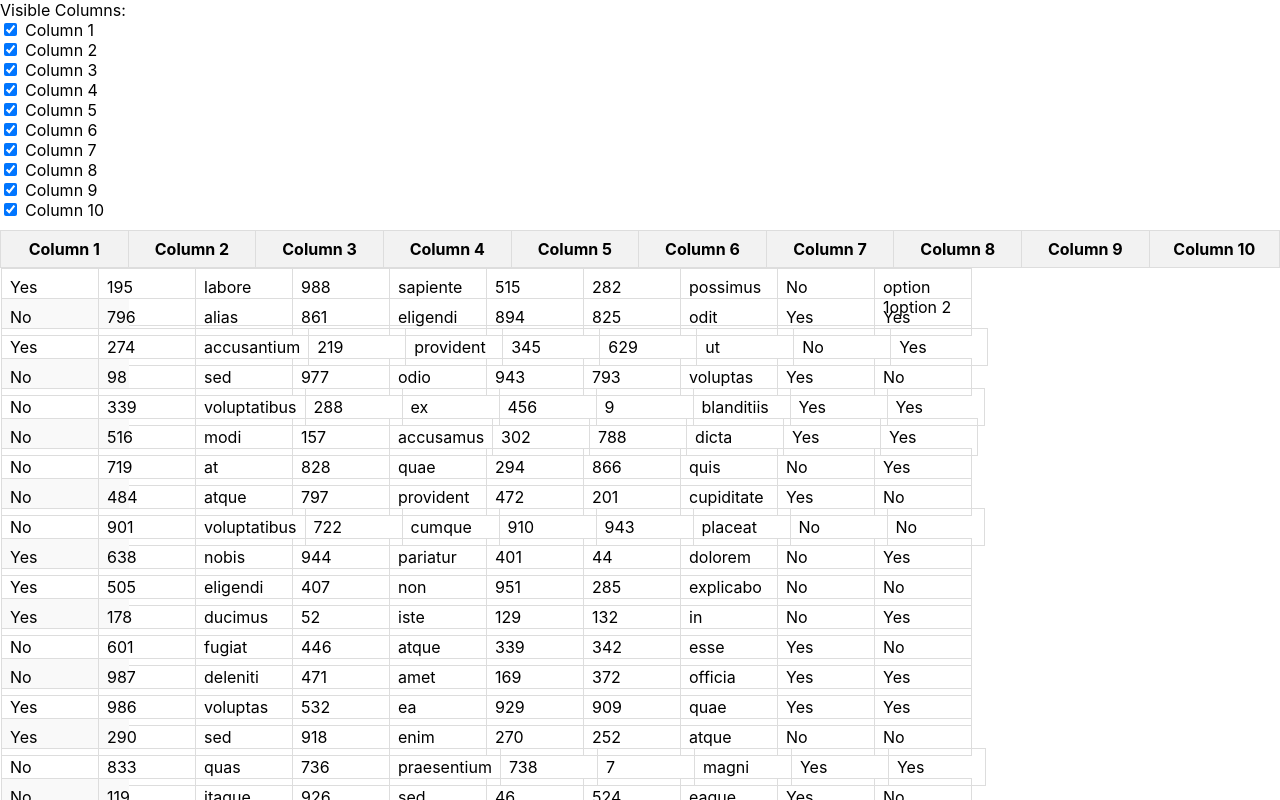
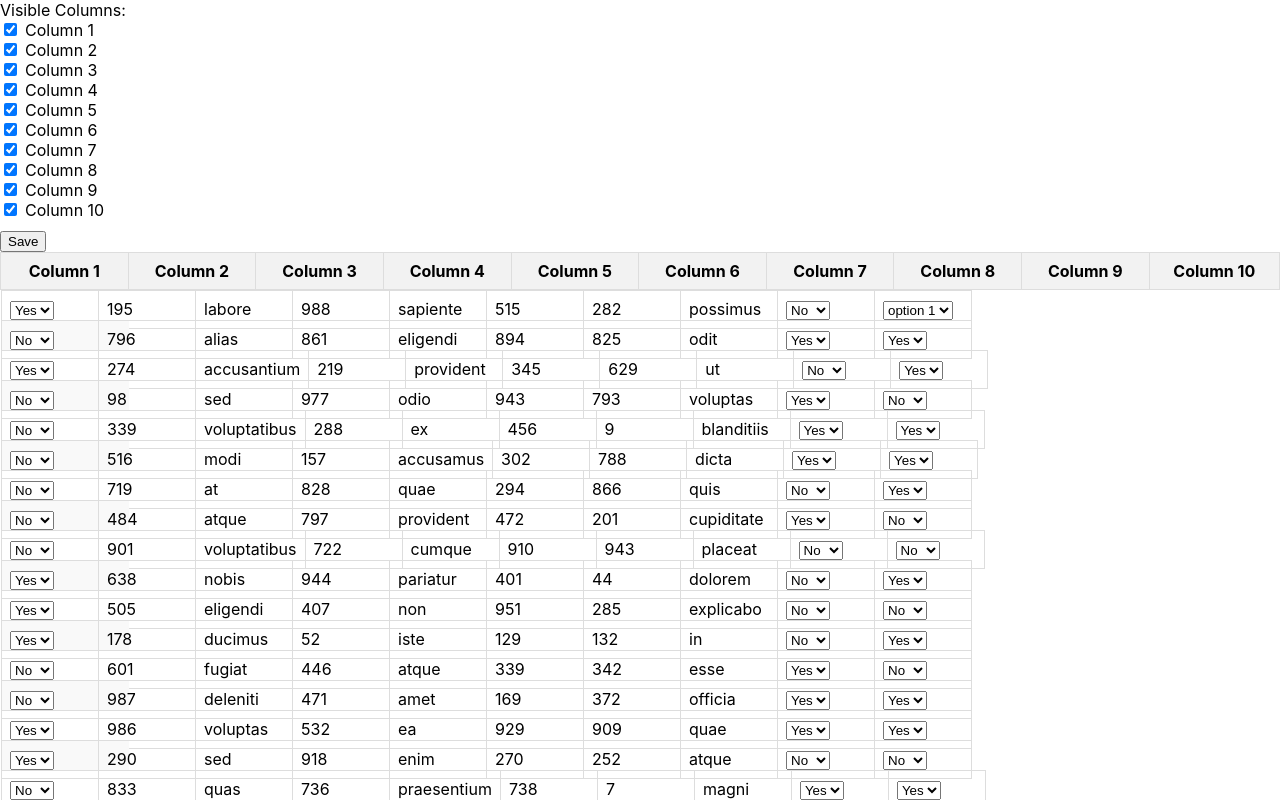
Before and after one commit to aidoha/cemento-task, a React (Create React App) app: page / in a window 1280 px wide. Shown: the top 800 px of the page. Built offline with nearby package versions, Linux system fonts and the light colour scheme.

Commit message:
feat: add sessionstorage & select component fixes

```diff
--- a/src/App.tsx
+++ b/src/App.tsx
@@ -3,7 +3,10 @@ import Table from './components/table';
 import tableDataJson from './table-data.json';
 
 function App() {
-	const [tableData, setTableData] = useState(tableDataJson);
+	const [tableData, setTableData] = useState(
+		JSON.parse(sessionStorage.getItem('tableData') as string) || tableDataJson
+	);
+
 	return (
 		<div>
 			<Table tableData={tableData} setTableData={setTableData} />
--- a/src/components/select/index.tsx
+++ b/src/components/select/index.tsx
@@ -1,17 +1,48 @@
 import React from 'react';
 
 interface SelectProps {
-	options: string[];
+	selected: any;
+	options: any[];
+	onChange: (value: any, rowId: string, columnId: string) => void;
+	editingCell: {
+		rowId: string;
+		columnId: string;
+	};
+	isComplex?: boolean;
 }
 
-const Select: React.FC<SelectProps> = ({ options }) => {
+const Select: React.FC<SelectProps> = ({ options, selected, onChange, editingCell, isComplex }) => {
+	const [selectValue, setSelectValue] = React.useState(selected);
+
+	const handleChange = (event: React.ChangeEvent<HTMLSelectElement>) => {
+		const { value } = event.target;
+		setSelectValue(value);
+
+		if (isComplex) {
+			const newOptions = options.map((option) => {
+				if (option.value === value) {
+					return { ...option, selected: true };
+				}
+				return { ...option, selected: false };
+			});
+			onChange(newOptions, editingCell.rowId, editingCell.columnId);
+		} else {
+			onChange(value, editingCell.rowId, editingCell.columnId);
+		}
+	};
 	return (
-		<select>
-			{options.map((option) => (
-				<option key={option} value={option}>
-					{option}
-				</option>
-			))}
+		<select value={isComplex ? selectValue.value : selectValue} onChange={handleChange}>
+			{isComplex
+				? options.map((option, index) => (
+						<option key={`${option.value}_${index}`} value={option.value}>
+							{option.value}
+						</option>
+				  ))
+				: options.map((option, index) => (
+						<option key={`${option}_${index}`} value={option}>
+							{option === true ? 'Yes' : 'No'}
+						</option>
+				  ))}
 		</select>
 	);
 };
--- a/src/components/table/index.tsx
+++ b/src/components/table/index.tsx
@@ -81,6 +81,10 @@ const DataTable: React.FC<DataTableProps> = ({ tableData, setTableData }) => {
 		}
 	};
 
+	const onSave = () => {
+		sessionStorage.setItem('tableData', JSON.stringify(tableData));
+	};
+
 	const Row: React.FC<{ index: number; style: React.CSSProperties }> = ({ index, style }) => {
 		const row = data[index];
 
@@ -89,31 +93,42 @@ const DataTable: React.FC<DataTableProps> = ({ tableData, setTableData }) => {
 		};
 
 		const handleCellBlur = () => {
-			setTimeout(() => {
-				setEditingCell(null);
-			}, 100);
+			setEditingCell(null);
 		};
 
-		const handleCellChange = (value: string, rowId: string, columnId: string) => {
-			console.log('event.target.value', editingCell, rowId, columnId);
-			// Update the corresponding cell value in the data array
+		const handleCellChange = (value: any, rowId: string, columnId: string) => {
+			const isTrueSet = String(value).toLowerCase() === 'true';
+			const isFalseSet = String(value).toLowerCase() === 'false';
+
+			console.log('value', value);
+
+			const updatedValue = isNaN(Number(value))
+				? isTrueSet
+					? true
+					: isFalseSet
+					? false
+					: value
+				: Number(value);
+
 			const updatedData = data.map((row) => {
 				if (row.id === rowId) {
 					return {
 						...row,
-						[columnId]: value,
+						[columnId]: updatedValue,
 					};
 				}
 				return row;
 			});
 
-			// Update the data state with the new data array
-			// Replace this line with your actual state update logic
+			console.log('updatedData', updatedData);
+
 			setTableData((prevTableData: TableData) => ({
 				...prevTableData,
 				data: updatedData,
 			}));
 		};
+
+		// const handleCellSelectChange = () => {};
 
 		return (
 			<TableRow style={style}>
@@ -122,13 +137,26 @@ const DataTable: React.FC<DataTableProps> = ({ tableData, setTableData }) => {
 						<TableCell key={column.id}>
 							{editingCell?.rowId === row.id && editingCell?.columnId === column.id ? (
 								typeof row[column.id] === 'boolean' ? (
-									row[column.id] ? (
-										'Yes'
-									) : (
-										'No'
-									)
+									<Select
+										options={[true, false]}
+										selected={row[column.id]}
+										editingCell={{
+											rowId: row.id,
+											columnId: column.id,
+										}}
+										onChange={(value) => handleCellChange(value, row.id, column.id)}
+									/>
 								) : typeof row[column.id] === 'object' ? (
-									<Select options={row[column.id]} />
+									<Select
+										options={row[column.id]}
+										selected={row[column.id].find((x: any) => x.selected)}
+										editingCell={{
+											rowId: row.id,
+											columnId: column.id,
+										}}
+										onChange={(value) => handleCellChange(value, row.id, column.id)}
+										isComplex
+									/>
 								) : (
 									<Input
 										value={row[column.id]}
@@ -142,13 +170,30 @@ const DataTable: React.FC<DataTableProps> = ({ tableData, setTableData }) => {
 								)
 							) : (
 								<div onClick={() => handleCellClick(row.id, column.id)}>
-									{typeof row[column.id] === 'boolean'
-										? row[column.id]
-											? 'Yes'
-											: 'No'
-										: typeof row[column.id] === 'object'
-										? row[column.id]
-										: row[column.id]}
+									{typeof row[column.id] === 'boolean' ? (
+										<Select
+											options={[true, false]}
+											selected={row[column.id]}
+											editingCell={{
+												rowId: row.id,
+												columnId: column.id,
+											}}
+											onChange={(value) => handleCellChange(value, row.id, column.id)}
+										/>
+									) : typeof row[column.id] === 'object' ? (
+										<Select
+											options={row[column.id]}
+											selected={row[column.id].find((x: any) => x.selected)}
+											editingCell={{
+												rowId: row.id,
+												columnId: column.id,
+											}}
+											onChange={(value) => handleCellChange(value, row.id, column.id)}
+											isComplex
+										/>
+									) : (
+										row[column.id]
+									)}
 								</div>
 							)}
 						</TableCell>
@@ -160,6 +205,7 @@ const DataTable: React.FC<DataTableProps> = ({ tableData, setTableData }) => {
 
 	const rowHeight = 30;
 	const tableHeight = rowHeight * tableData.data.length;
+
 	return (
 		<DataTableContainer>
 			<VisibleColumnsContainer>
@@ -176,6 +222,8 @@ const DataTable: React.FC<DataTableProps> = ({ tableData, setTableData }) => {
 					</div>
 				))}
 			</VisibleColumnsContainer>
+
+			<button onClick={onSave}>Save</button>
 			<Table>
 				<TableHead>
 					<tr>
--- a/src/table-data.json
+++ b/src/table-data.json
@@ -74,8 +74,13 @@
       "column8": "possimus",
       "column9": false,
       "column10": [
-        "option 1",
-        "option 2"
+        {
+          "value": "option 1",
+          "selected": true
+        },
+        {
+          "value": "option 2"
+        }
       ]
     },
     {
```
